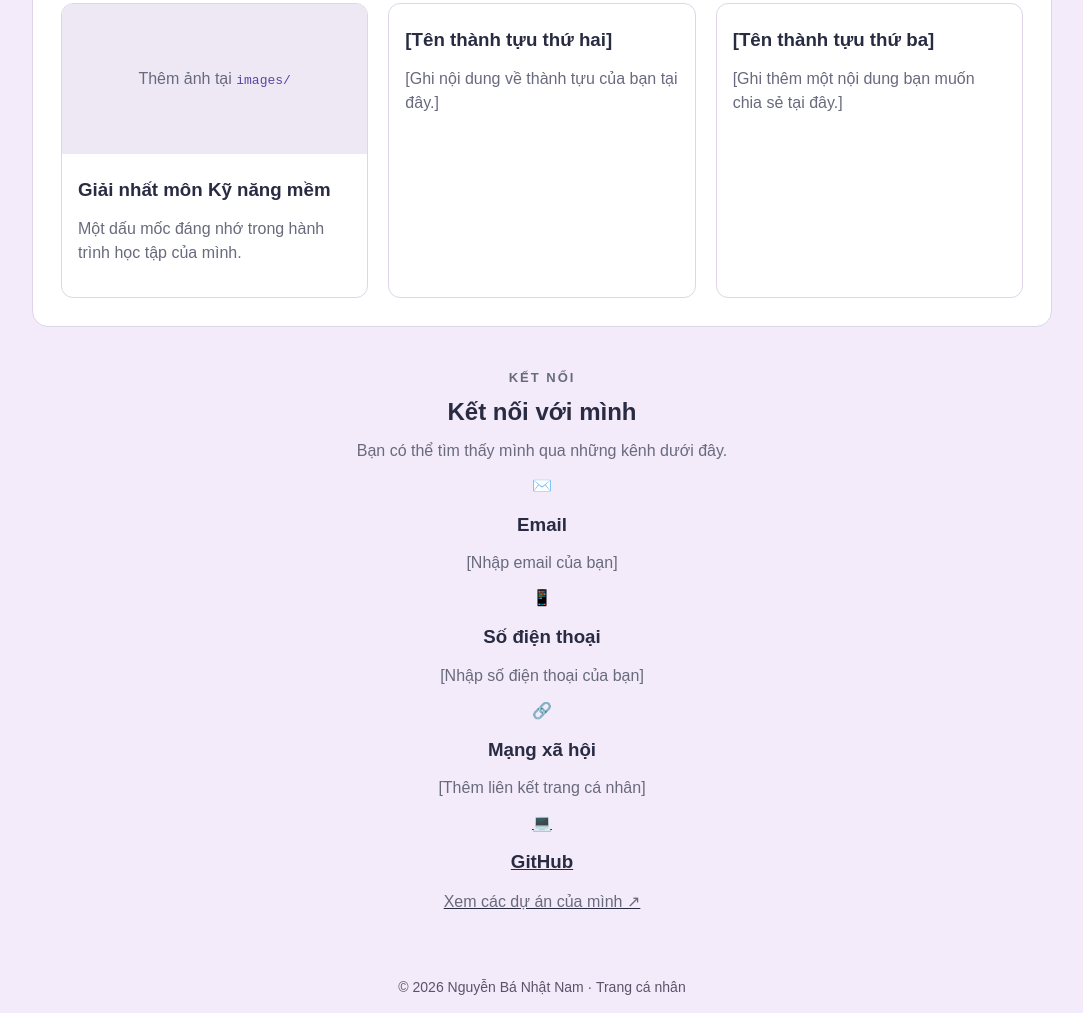
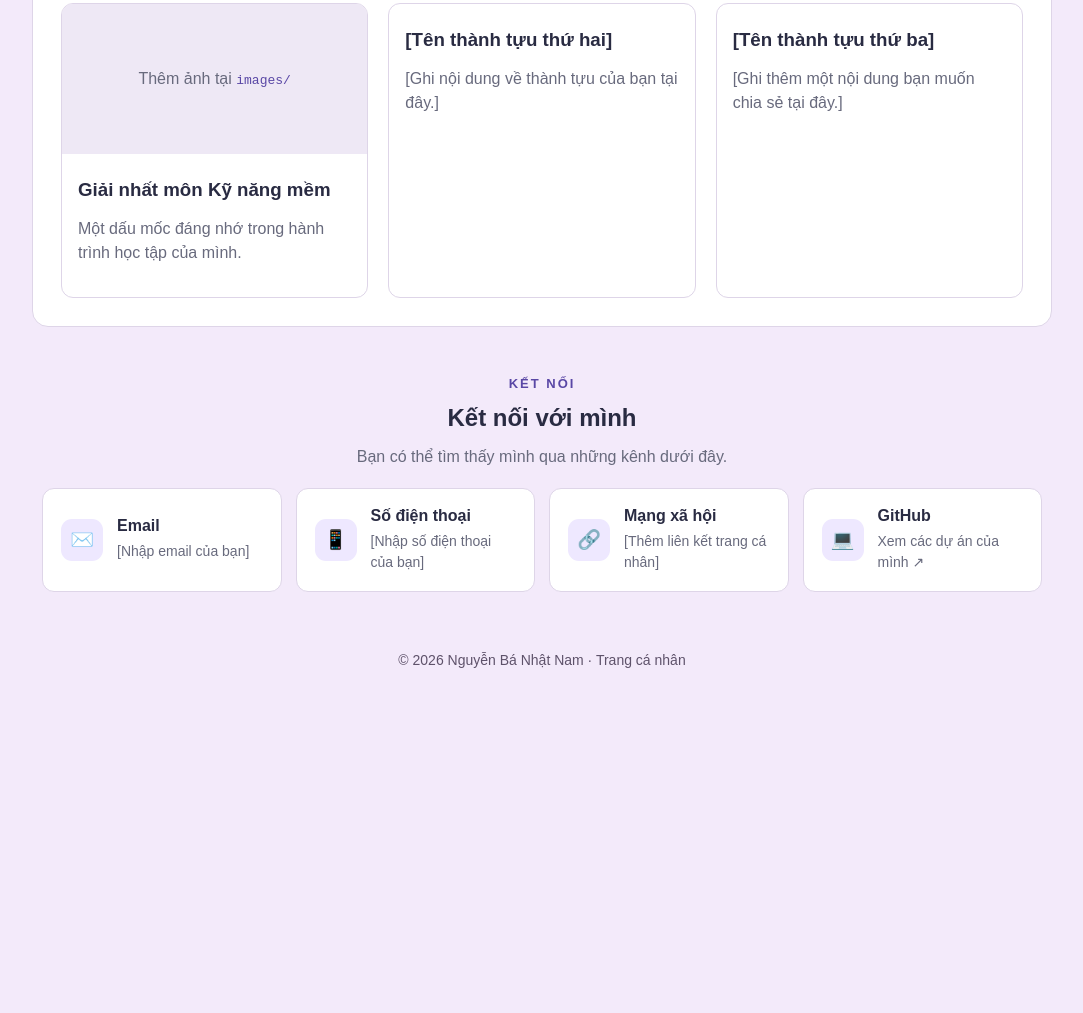
Before and after one commit to NhatNam-5/BaiTapLon_K20-02_Ki1, a plain HTML site: page index.html in a window 1280 px wide. Shown: the part 1140-2153 px from the top of the page, without its empty margins (98-1181 px from the left). After the commit the page ends 1826 px from the top, so only its background shows below. Drawn offline with Linux system fonts and the light colour scheme.

Commit message:
Style the expanded contact section

```diff
--- a/style.css
+++ b/style.css
@@ -275,16 +275,72 @@ h2 {
 }
 
 .contact {
-  padding: 30px 10px 10px;
+  padding: 36px 10px 18px;
   text-align: center;
 }
 
 .contact h2 {
-  margin: 0;
+  margin: 8px 0;
 }
 
-.contact p {
+.contact-intro {
   color: #686a7d;
+}
+
+.contact-grid {
+  display: flex;
+  flex-wrap: wrap;
+  justify-content: center;
+  gap: 14px;
+  margin-top: 22px;
+}
+
+.contact-item {
+  flex: 1 1 220px;
+  display: flex;
+  align-items: center;
+  gap: 14px;
+  min-height: 92px;
+  padding: 18px;
+  border: 1px solid #ded5e8;
+  border-radius: 12px;
+  background-color: #ffffff;
+  text-align: left;
+}
+
+.contact-icon {
+  width: 42px;
+  height: 42px;
+  flex: 0 0 42px;
+  display: flex;
+  align-items: center;
+  justify-content: center;
+  border-radius: 11px;
+  background-color: #eee8ff;
+  font-size: 19px;
+}
+
+.contact-item h3 {
+  margin: 0 0 6px;
+  font-size: 16px;
+}
+
+.contact-item p {
+  margin: 0;
+  color: #686a7d;
+  font-size: 14px;
+  line-height: 1.5;
+  overflow-wrap: anywhere;
+}
+
+.contact-link {
+  text-decoration: none;
+}
+
+.contact-link:hover,
+.contact-link:focus {
+  border-color: #b9acd8;
+  color: #5947a5;
 }
 
 footer {
```
